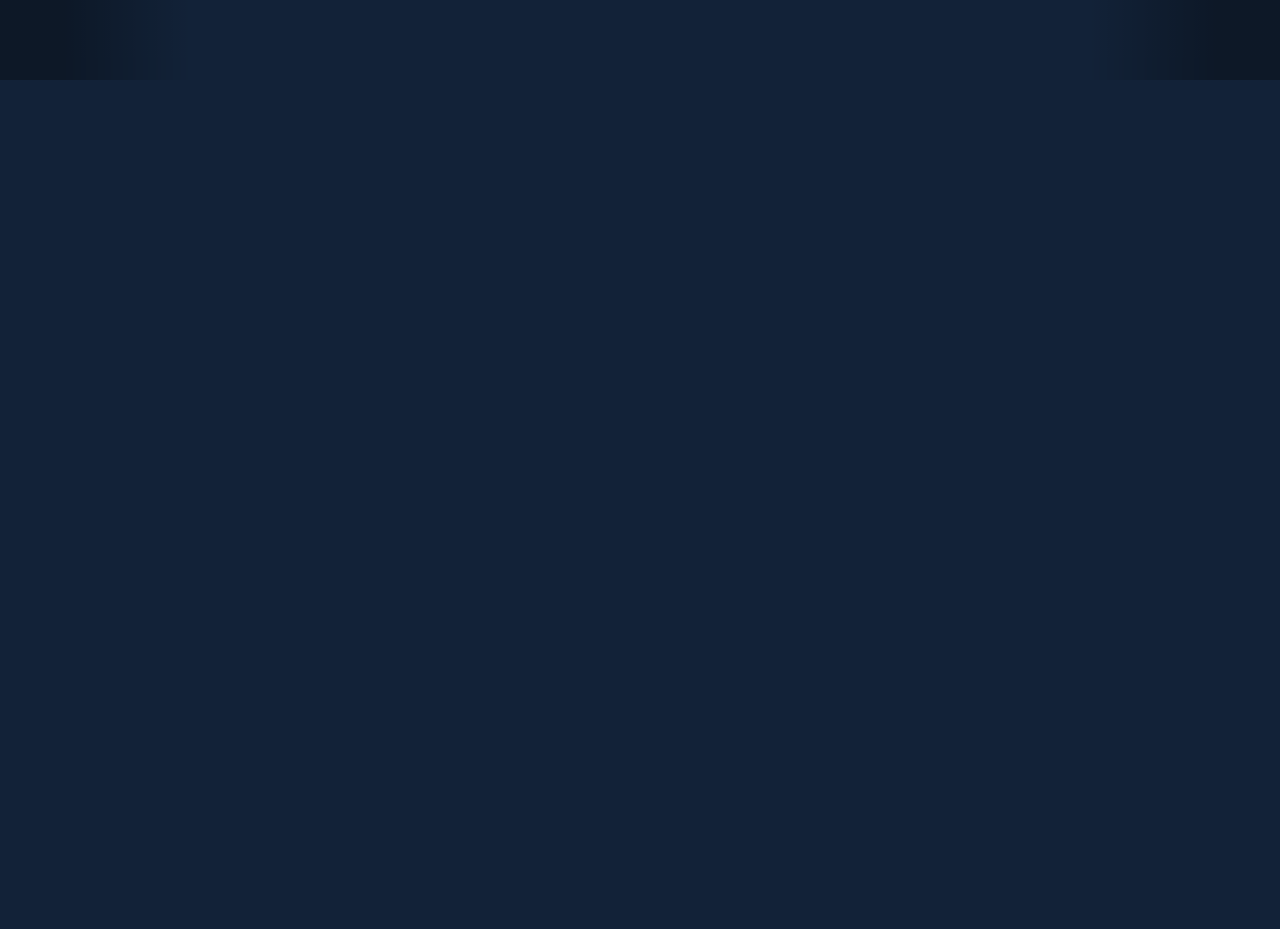
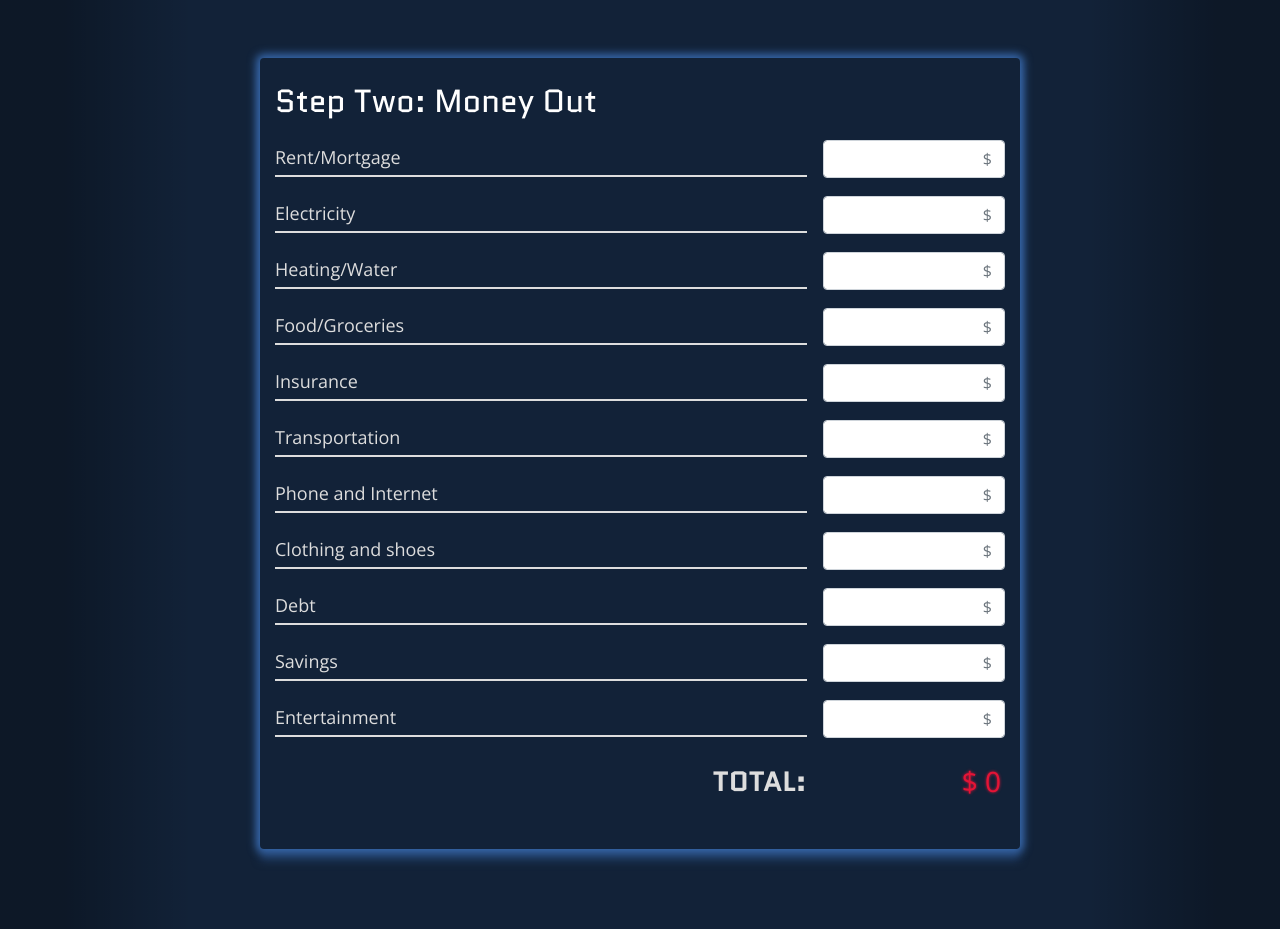
Before and after one commit to pfva/budget-calculator-vue, a Vue app: page / in a window 1280 px wide. Shown: the part 720-1649 px from the top of the page. Before the commit the page ends 800 px from the top, so only its background shows below. Built offline with nearby package versions, Linux system fonts and the light colour scheme.

Commit message:
Add ExpensesOrganism component and corresponding subcomponents

```diff
--- a/scss/main.scss
+++ b/scss/main.scss
@@ -6,3 +6,6 @@
 @import 'objects/objects.main'; // Design-free objects, abstractions and patterns (.o-)
 // @import "components/components.main";       // Components and widgets
 @import 'utilities/utilities.main'; // Helper classes and overrides (.u-)
+
+// This is the ITCSS architecture minus the 'components' directory
+// since we're using Single File Components in this project
--- a/src/App.vue
+++ b/src/App.vue
@@ -8,6 +8,7 @@
 
     <main class="container flex-shrink-0">
       <IncomeOrganism/>
+      <ExpensesOrganism/>
     </main>
   </div>
 </template>
@@ -16,13 +17,15 @@
 // import HelloWorld from "./components/HelloWorld.vue";
 import SiteHeaderOrganism from "./components/organisms/SiteHeaderOrganism.vue";
 import IncomeOrganism from "./components/organisms/IncomeOrganism.vue";
+import ExpensesOrganism from "./components/organisms/ExpensesOrganism.vue";
 
 export default {
   name: "app",
   components: {
     // HelloWorld,
     SiteHeaderOrganism,
-    IncomeOrganism
+    IncomeOrganism,
+    ExpensesOrganism
   }
 };
 </script>
--- /dev/null
+++ b/src/components/atoms/ExpensesHeadingAtom.vue
@@ -0,0 +1,37 @@
+<template>
+  <h3 class="a-expensesheading">
+    Step Two: Money Out
+    <span>
+      <i class="a-expensesheading__arrow-icon fas fa-arrow-alt-circle-down"></i>
+    </span>
+  </h3>
+</template>
+
+<script>
+export default {};
+</script>
+
+<style lang="scss">
+@import "../../../scss/main.scss";
+.a-expensesheading {
+  display: flex;
+  justify-content: space-between;
+  color: $white;
+  font-family: $heading-font-family;
+  font-size: 28px;
+  margin-bottom: $spacing * 2;
+
+  @media (min-width: 768px) {
+    font-size: 32px;
+  }
+
+  &__arrow-icon {
+    color: darken($raspberry-red, 12%);
+    margin-right: $spacing * 4;
+
+    @media (min-width: 992px) {
+      margin-right: $spacing * 8;
+    }
+  }
+}
+</style>
--- /dev/null
+++ b/src/components/molecules/ExpensesCategoryMolecule.vue
@@ -0,0 +1,66 @@
+<template>
+  <div class="m-category">
+    <p class="m-category__title">{{ title }}</p>
+    <input
+      type="number"
+      class="m-category__input m-category__input--expenses form-control text-right"
+      placeholder="$"
+      aria-label="Sum input"
+    >
+  </div>
+</template>
+
+<script>
+export default {
+  data: function() {
+    return {
+      title: this.category
+    };
+  },
+  props: ["category"]
+};
+</script>
+
+<style lang="scss">
+@import "../../../scss/main.scss";
+.m-category {
+  display: flex;
+  width: 100%;
+  height: 40px;
+  margin-bottom: $spacing * 2;
+
+  &__title {
+    flex: 3 1 75%;
+    margin-bottom: 0;
+    font-family: $category-font-family;
+    font-weight: 300;
+    font-size: 18px;
+    line-height: 40px;
+    box-shadow: inset -16px 0 0 $background-color, inset 0 -2px 0 $text-color;
+  }
+
+  &__input {
+    flex: 1 1 25%;
+    transform: translateY(3px);
+    background-color: rgba($white, 0.85);
+    border-color: $background-color;
+    border-radius: 0;
+    font-family: $category-font-family;
+    transition: background-color, transform 0.3s;
+
+    &:focus {
+      outline: none;
+      border-color: inherit;
+      -webkit-box-shadow: none;
+      box-shadow: none;
+      transform: scale(1.05);
+    }
+
+    &::-webkit-inner-spin-button,
+    &::-webkit-outer-spin-button {
+      -webkit-appearance: none;
+      margin: 0;
+    }
+  }
+}
+</style>
--- /dev/null
+++ b/src/components/molecules/ExpensesTotalMolecule.vue
@@ -0,0 +1,63 @@
+<template>
+  <div class="m-total">
+    <p class="m-total__title">Total:</p>
+    <p class="m-total__sum m-total__sum--expenses">$ 0</p>
+  </div>
+</template>
+
+<script>
+export default {};
+</script>
+
+<style lang="scss">
+@import "../../../scss/main.scss";
+.m-total {
+  display: flex;
+  width: 100%;
+  height: 40px;
+  padding-top: $spacing;
+  margin-bottom: $spacing * 4;
+
+  &__title {
+    flex: 3 1 75%;
+    margin-bottom: 0;
+    padding-right: $spacing * 2;
+    font-family: $heading-font-family;
+    text-transform: uppercase;
+    font-size: 22px;
+    font-weight: 700;
+    line-height: 40px;
+    text-align: right;
+
+    @media (min-width: 768px) {
+      font-size: 28px;
+    }
+  }
+
+  &__sum {
+    flex: 1 1 25%;
+    margin-bottom: 0;
+    padding-right: $spacing / 2;
+    font-family: $category-font-family;
+    font-size: 24px;
+    line-height: 40px;
+    text-align: right;
+
+    @media (min-width: 768px) {
+      font-size: 28px;
+    }
+
+    &--income {
+      color: $green;
+      text-shadow: 0 0 3px $green;
+      white-space: nowrap;
+    }
+
+    &--expenses {
+      color: darken($raspberry-red, 12%);
+      text-shadow: 0 0 3px darken($raspberry-red, 12%);
+      white-space: nowrap;
+    }
+  }
+}
+</style>
--- /dev/null
+++ b/src/components/organisms/ExpensesOrganism.vue
@@ -0,0 +1,59 @@
+<template>
+  <div class="row justify-content-center">
+    <div class="o-income col-12 col-md-8">
+      <ExpensesHeadingAtom/>
+      <ExpensesCategoryMolecule
+        v-for="category in expensesCategories"
+        v-bind:key="category"
+        v-bind:category="category"
+      />
+      <ExpensesTotalMolecule/>
+    </div>
+  </div>
+</template>
+
+<script>
+import ExpensesHeadingAtom from "../../components/atoms/ExpensesHeadingAtom.vue";
+import ExpensesCategoryMolecule from "../../components/molecules/ExpensesCategoryMolecule.vue";
+import ExpensesTotalMolecule from "../../components/molecules/ExpensesTotalMolecule.vue";
+
+export default {
+  components: {
+    ExpensesHeadingAtom,
+    ExpensesCategoryMolecule,
+    ExpensesTotalMolecule
+  },
+  data: function() {
+    return {
+      expensesCategories: [
+        "Rent/Mortgage",
+        "Electricity",
+        "Heating/Water",
+        "Food/Groceries",
+        "Insurance",
+        "Transportation",
+        "Phone and Internet",
+        "Clothing and shoes",
+        "Debt",
+        "Savings",
+        "Entertainment"
+      ]
+    };
+  }
+};
+</script>
+
+<style lang="scss">
+@import "../../../scss/main.scss";
+.o-expenses {
+  margin-bottom: $spacing * 2;
+  padding: $spacing * 3;
+  border-radius: $spacing / 2;
+
+  @media (min-width: 768px) {
+    margin-bottom: $spacing * 12;
+    box-shadow: 0 0 8px 4px lighten($background-color, 30%),
+      0 12px 8px lighten($background-color, 10%);
+  }
+}
+</style>
```
